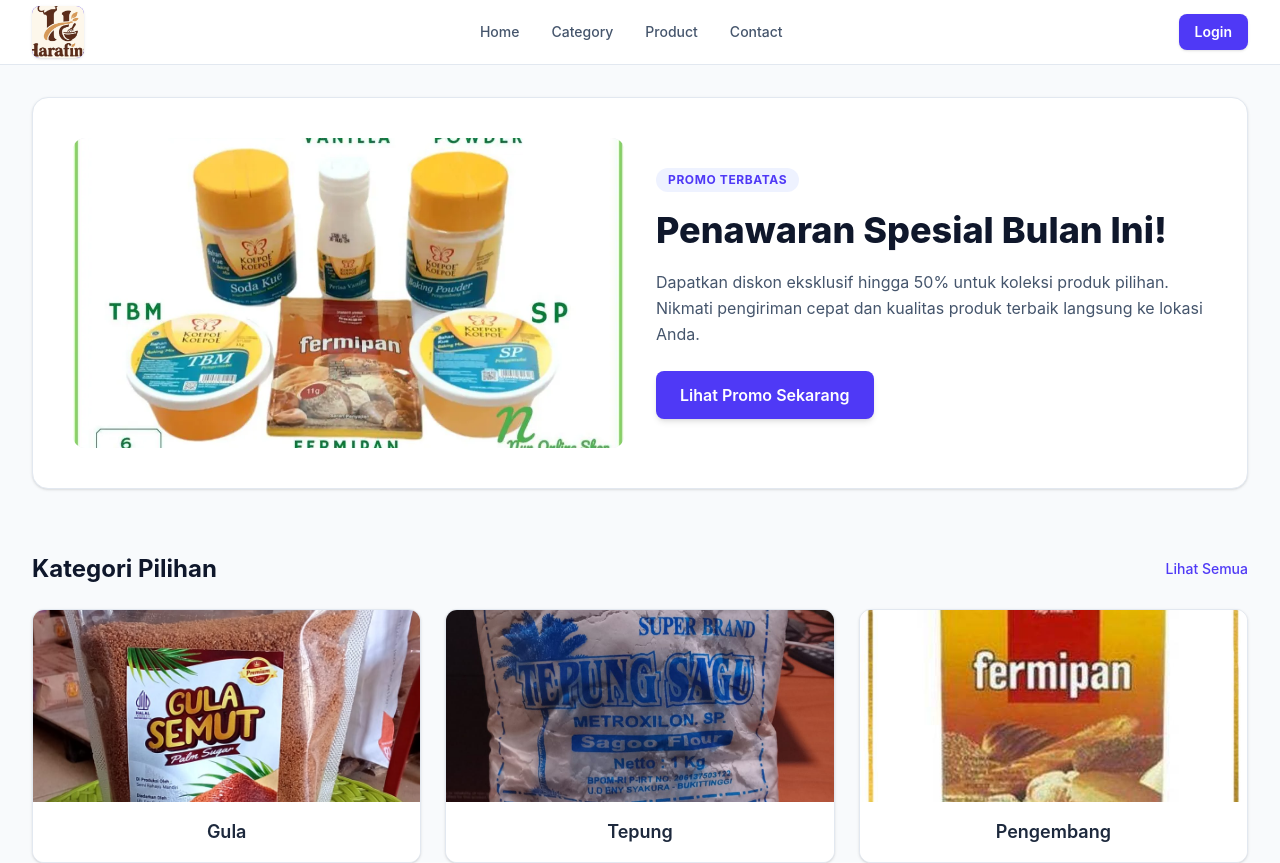
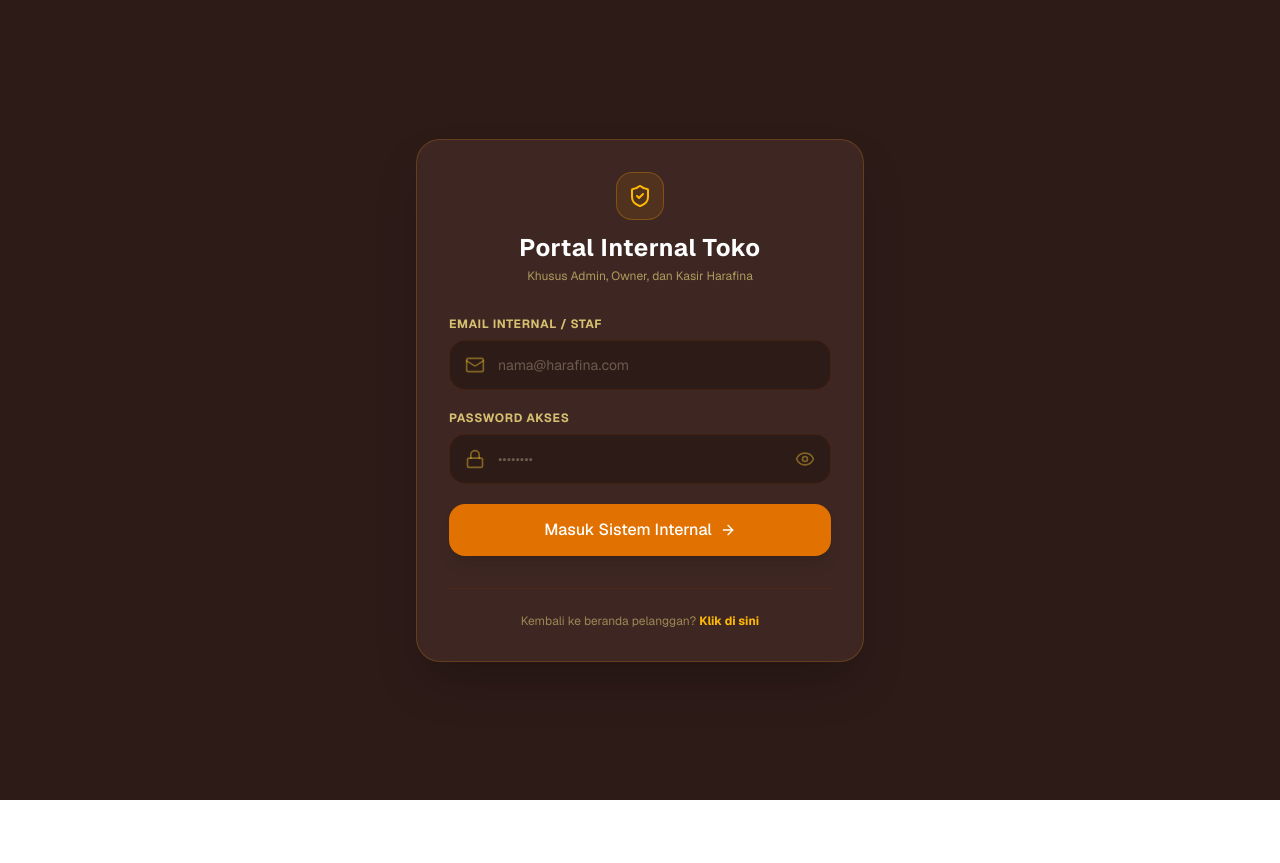
Before and after one commit to Aaagoy/Kelompok4_Frontend, a React app: page /admin/login in a window 1280 px wide. Before the commit this address led to /. Shown: the top 863 px of the page. After the commit the page ends 800 px from the top, so only its background shows below. Built offline with nearby package versions, Linux system fonts and the light colour scheme; the HTML template or start-up script is replaced by a standard one.

Commit message:
add login for user

```diff
--- a/src/App.jsx
+++ b/src/App.jsx
@@ -4,6 +4,7 @@
 // Halaman Publik & Auth
 import Home from './pages/Home';
 import Login from './pages/Login';
+import AdminLogin from './pages/admin/AdminLogin';
 import Register from './pages/Register';
 
 // Halaman Admin
@@ -18,9 +19,10 @@
   return (
     <BrowserRouter>
       <Routes>
-        {/* Rute Publik */}
+        {/* Rute Publik & Autentikasi */}
         <Route path="/" element={<Home />} />
         <Route path="/login" element={<Login />} />
+        <Route path="/admin/login" element={<AdminLogin />} /> {/* Jalur login khusus staf toko bahan kue */}
         <Route path="/register" element={<Register />} />
 
         {/* Rute Terproteksi Khusus Admin */}
@@ -32,10 +34,11 @@
           <Route path="/supplier" element={<SupplierManagement />} />
         </Route>
 
-        {/* Rute Terproteksi Khusus Admin */}
+        {/* Rute Terproteksi Khusus Owner */}
         <Route element={<ProtectedRoute allowedRoles={["owner"]} />}>
           <Route path="/laporan" element={<ReportManagement />} />
         </Route>
+
         {/* Fallback jika URL tidak ditemukan */}
         <Route path="*" element={<Navigate to="/" replace />} />
       </Routes>
--- a/src/pages/admin/AdminDashboard.jsx
+++ b/src/pages/admin/AdminDashboard.jsx
@@ -53,6 +53,8 @@
 
       {/* Cards Summary */}
       <div className="grid grid-cols-1 md:grid-cols-2 lg:grid-cols-4 gap-5 mb-8">
+        <a href="">
+
         <div className="bg-emerald-50/60 border border-emerald-100 rounded-2xl p-5 relative shadow-sm">
           <div className="flex items-center justify-between mb-3">
             <span className="text-xs font-medium text-emerald-800">
@@ -69,6 +71,9 @@
             <span className="font-bold">↑ 12%</span> dari kemarin
           </p>
         </div>
+        </a>
+
+        <a href="/ReportManagement">
 
         <div className="bg-blue-50/60 border border-blue-100 rounded-2xl p-5 relative shadow-sm">
           <div className="flex items-center justify-between mb-3">
@@ -84,6 +89,9 @@
             <span className="font-bold">↑ 8%</span> dari kemarin
           </p>
         </div>
+
+        </a>
+
 
         <div className="bg-purple-50/60 border border-purple-100 rounded-2xl p-5 relative shadow-sm">
           <div className="flex items-center justify-between mb-3">
--- /dev/null
+++ b/src/pages/admin/AdminLogin.jsx
@@ -0,0 +1,142 @@
+import { useState } from "react";
+import { useNavigate, Link } from "react-router-dom";
+import { Mail, Lock, ArrowRight, Eye, EyeOff, ShieldCheck } from "lucide-react";
+
+const AdminLogin = () => {
+  const [email, setEmail] = useState("");
+  const [password, setPassword] = useState("");
+  const [showPassword, setShowPassword] = useState(false);
+  const [errorMsg, setErrorMsg] = useState("");
+  const navigate = useNavigate();
+
+  const handleAdminLogin = (e) => {
+    e.preventDefault();
+    setErrorMsg("");
+
+    if (!email || !password) {
+      setErrorMsg("Email dan password wajib diisi!");
+      return;
+    }
+
+    // Data khusus staf internal (Admin, Owner, Kasir)
+    const internalUsers = [
+      { id: 1, name: "Admin Utama", email: "admin@harafina.com", role: "admin" },
+      { id: 2, name: "Hendra Wijaya", email: "owner@harafina.com", role: "owner" },
+      { id: 3, name: "Rudi Hartono", email: "rudi@harafina.com", role: "kasir" }
+    ];
+
+    const foundUser = internalUsers.find((u) => u.email.toLowerCase() === email.toLowerCase());
+
+    if (!foundUser) {
+      setErrorMsg("Akses ditolak! Email internal tidak ditemukan.");
+      return;
+    }
+
+    // Simpan sesi khusus internal ke localStorage
+    localStorage.setItem("token", "dummy-token-internal-harafina");
+    const userRole = foundUser.role.toLowerCase();
+    localStorage.setItem("role", userRole);
+    localStorage.setItem("userName", foundUser.name);
+
+    // Redirect berdasarkan role internal toko bahan kue
+    if (userRole === "admin") {
+      navigate("/dashboard"); // Dashboard utama manajemen toko
+    } else if (userRole === "owner") {
+      navigate("/laporan"); // Halaman laporan keuangan & analisis owner
+    } else if (userRole === "kasir") {
+      navigate("/admin/pos"); // Halaman POS / Kasir Toko Bahan Kue
+    }
+  };
+
+  return (
+    <div className="min-h-screen bg-[#2D1B18] flex items-center justify-center p-4">
+      <div className="bg-[#3E2723] p-8 rounded-3xl shadow-2xl border border-amber-500/20 max-w-md w-full text-white">
+
+        {/* Header Khusus Internal */}
+        <div className="text-center mb-8">
+          <div className="w-12 h-12 bg-amber-500/10 border border-amber-500/30 rounded-2xl flex items-center justify-center mx-auto mb-3 text-amber-400">
+            <ShieldCheck className="w-6 h-6" />
+          </div>
+          <h2 className="text-2xl font-bold tracking-wide">
+            Portal Internal Toko
+          </h2>
+          <p className="text-xs text-amber-200/60 mt-1">
+            Khusus Admin, Owner, dan Kasir Harafina
+          </p>
+        </div>
+
+        {errorMsg && (
+          <div className="mb-4 p-3 bg-rose-500/10 border border-rose-500/30 text-rose-300 text-xs rounded-xl text-center font-medium">
+            {errorMsg}
+          </div>
+        )}
+
+        <form onSubmit={handleAdminLogin} className="space-y-5">
+          <div>
+            <label className="block text-xs font-bold text-amber-200/80 uppercase tracking-wider mb-2">
+              EMAIL INTERNAL / STAF
+            </label>
+            <div className="relative flex items-center">
+              <Mail className="w-5 h-5 absolute left-4 text-amber-300/40" />
+              <input
+                type="email"
+                placeholder="nama@harafina.com"
+                value={email}
+                onChange={(e) => setEmail(e.target.value)}
+                required
+                className="w-full bg-[#2D1B18] border border-amber-900/30 rounded-2xl pl-12 pr-4 py-3.5 text-sm text-white placeholder-amber-100/30 focus:outline-none focus:ring-2 focus:ring-amber-500 transition-all"
+              />
+            </div>
+          </div>
+
+          <div>
+            <label className="block text-xs font-bold text-amber-200/80 uppercase tracking-wider mb-2">
+              PASSWORD AKSES
+            </label>
+            <div className="relative flex items-center">
+              <Lock className="w-5 h-5 absolute left-4 text-amber-300/40" />
+              <input
+                type={showPassword ? "text" : "password"}
+                placeholder="••••••••"
+                value={password}
+                onChange={(e) => setPassword(e.target.value)}
+                required
+                className="w-full bg-[#2D1B18] border border-amber-900/30 rounded-2xl pl-12 pr-12 py-3.5 text-sm text-white placeholder-amber-100/30 focus:outline-none focus:ring-2 focus:ring-amber-500 transition-all"
+              />
+              <button
+                type="button"
+                onClick={() => setShowPassword(!showPassword)}
+                className="absolute right-4 text-amber-300/40 hover:text-white"
+              >
+                {showPassword ? (
+                  <EyeOff className="w-5 h-5" />
+                ) : (
+                  <Eye className="w-5 h-5" />
+                )}
+              </button>
+            </div>
+          </div>
+
+          <button
+            type="submit"
+            className="w-full bg-amber-600 hover:bg-amber-500 text-white font-medium py-3.5 rounded-2xl transition-all duration-200 flex items-center justify-center gap-2 shadow-lg mt-2 cursor-pointer"
+          >
+            <span>Masuk Sistem Internal</span>
+            <ArrowRight className="w-4 h-4" />
+          </button>
+        </form>
+
+        <div className="mt-8 pt-6 border-t border-amber-900/30 text-center">
+          <p className="text-xs text-amber-200/50">
+            Kembali ke beranda pelanggan?{" "}
+            <Link to="/" className="font-bold text-amber-400 hover:underline">
+              Klik di sini
+            </Link>
+          </p>
+        </div>
+      </div>
+    </div>
+  );
+};
+
+export default AdminLogin;
--- a/src/pages/admin/layouts/AdminLayout.jsx
+++ b/src/pages/admin/layouts/AdminLayout.jsx
@@ -1,5 +1,6 @@
 import { Outlet } from 'react-router-dom';
-import Sidebar from '../components/Sidebar';
+import Sidebar from '../../../components/Sidebar';
+// import Sidebar from '../components/Sidebar';
 
 export default function AdminLayout() {
   return (
```
